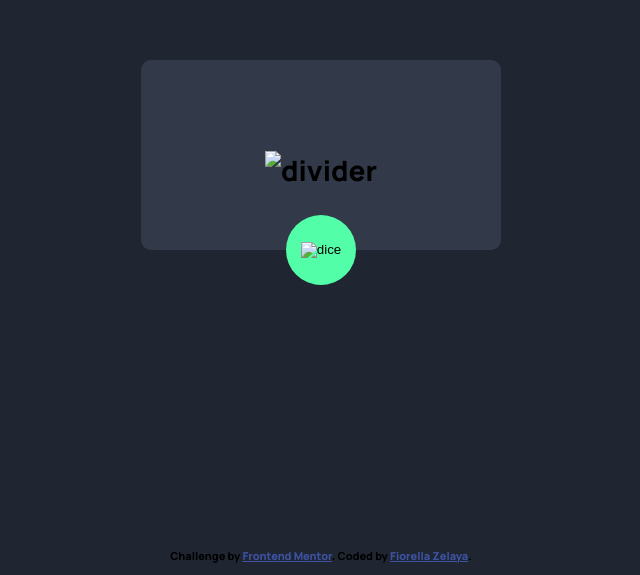
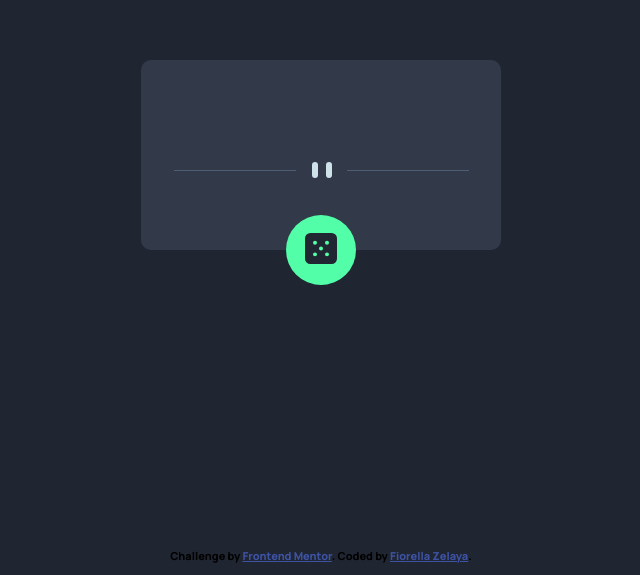
Before and after one commit to fiozelaya/Advide-Generator-App, a plain HTML site: page index.html in a window 1280 px wide. Shown: the part 225-800 px from the top of the page, without its empty margins (319-959 px from the left). Drawn offline with Linux system fonts and the light colour scheme; the site is published under a folder, as on GitHub Pages, so addresses that start at the root find nothing; no server answers.

Commit message:
Update index.html

```diff
--- a/index.html
+++ b/index.html
@@ -4,7 +4,7 @@
   <meta charset="UTF-8">
   <meta name="viewport" content="width=device-width, initial-scale=1.0"> <!-- displays site properly based on user's device -->
 
-  <link rel="icon" type="image/png" sizes="32x32" href="./images/favicon-32x32.png">
+  <link rel="icon" type="image/png" sizes="32x32" href="images/favicon-32x32.png">
   <link rel="preconnect" href="https://fonts.googleapis.com">
   <link rel="preconnect" href="https://fonts.gstatic.com" crossorigin>
   <link href="https://fonts.googleapis.com/css2?family=Manrope:wght@800&display=swap" rel="stylesheet">
@@ -25,9 +25,9 @@
     <div class="container">
       <p class="adviceNumber"></p>
       <p class="adviceTXT"></p>
-      <img  class="divider" src="/images/pattern-divider-mobile.svg" alt="divider">
+      <img  class="divider" src="images/pattern-divider-mobile.svg" alt="divider">
       <button class="button" onclick="getQuotes()">
-        <img src="/images/icon-dice.svg" alt="dice">
+        <img src="images/icon-dice.svg" alt="dice">
       </button>
 
     </div>
```
